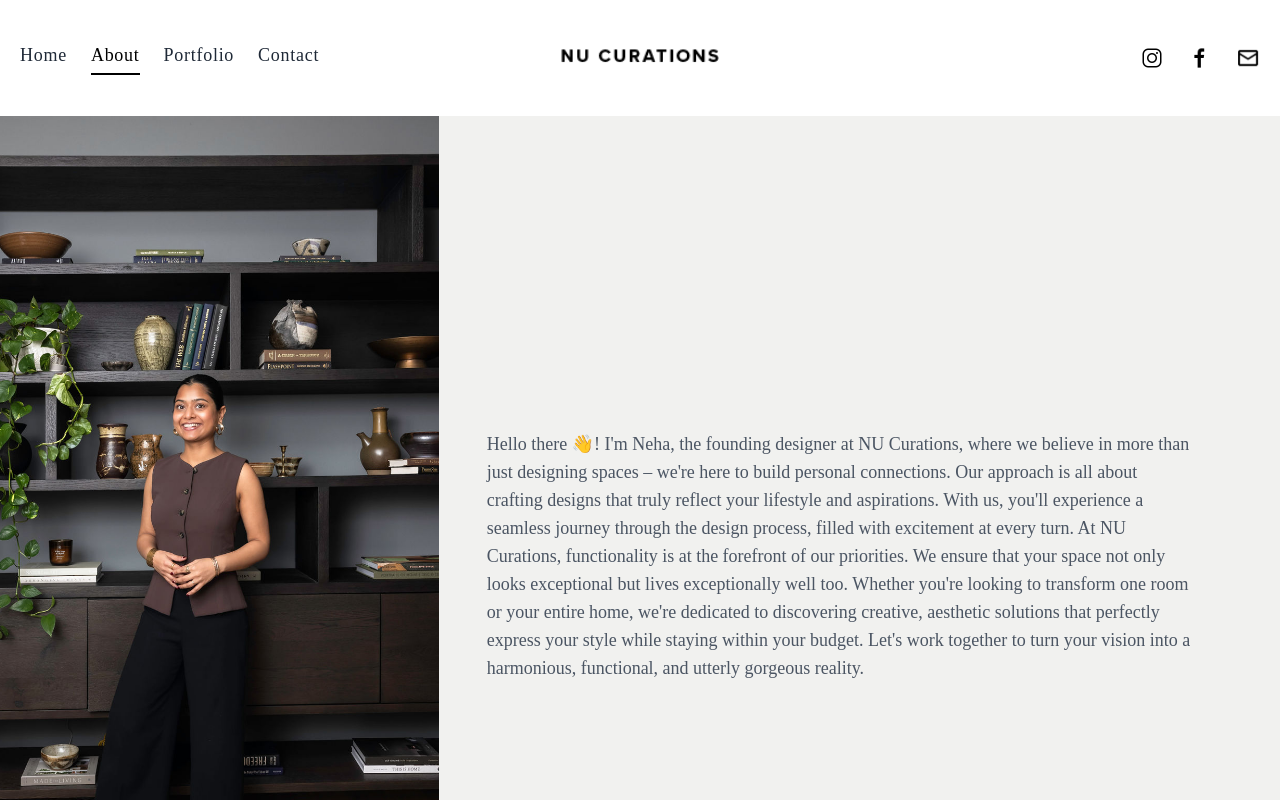
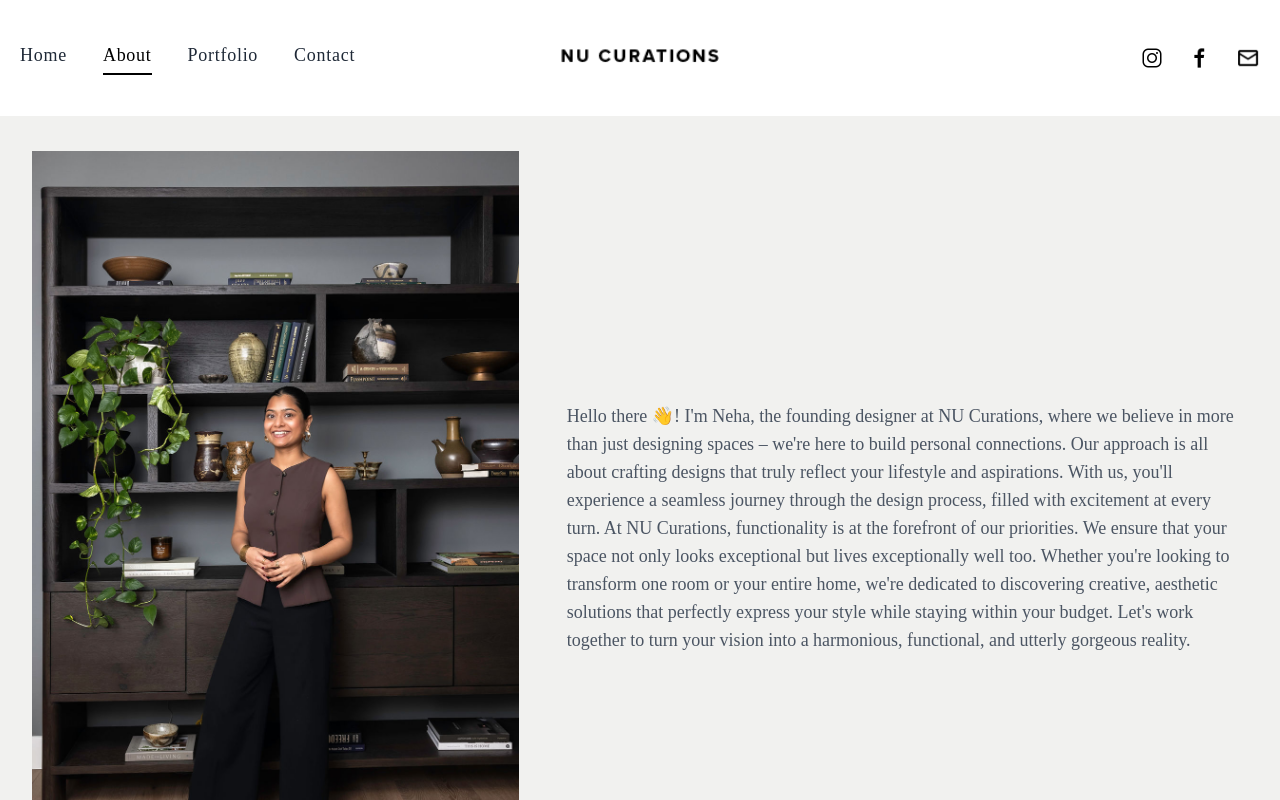
Before and after one commit to Roksana-Afrin-Anika/Portfolio, a Next.js app: page /about in a window 1280 px wide. Shown: the top 800 px of the page. Built offline with nearby package versions, Linux system fonts and the light colour scheme.

Commit message:
Updated Project in About and Navbar section

```diff
--- a/src/app/components/Navbar.js
+++ b/src/app/components/Navbar.js
@@ -48,7 +48,7 @@ export default function Navbar() {
     <nav className="bg-white font-orpheus text-black text-base lg:text-lg text-gray-800 hover:text-black transition-colors font-normal h-auto leading-[32.688px] tracking-[0.7264px] pb-[1.816px] pt-[1.816px] no-underline whitespace-nowrap">
       <div className="container mx-auto px-5 flex items-center justify-between h-20 md:h-24 lg:h-28">
         {/* Left - Navigation Links */}
-        <ul className="hidden md:flex space-x-4 lg:space-x-6 flex-1 justify-start">
+        <ul className="hidden md:flex space-x-4 gap-3 lg:space-x-6 flex-1 justify-start">
           {navData.menu.map((item, index) => (
             <li
               key={index}
--- a/src/components/AboutSection.js
+++ b/src/components/AboutSection.js
@@ -19,26 +19,26 @@ export default function AboutSection() {
   }
 
   return (
-    <section className="relative font-orpheus font-normal min-h-screen flex items-center bg-[#f1f1ef]">
-      <div className="w-full max-w-7xl mx-auto px-4 sm:px-6 lg:px-8 py-8 flex flex-col md:flex-row items-center gap-8 md:gap-12">
-        {/* About Image - Full height */}
-        <div className="w-full md:w-1/2 lg:w-5/12 flex justify-center items-center h-screen">
+    <section className="font-orpheus font-normal min-h-screen flex items-center bg-[#f1f1ef]">
+      <div className="w-full max-w-7xl mx-auto px-4 sm:px-6 lg:px-8 flex flex-col md:flex-row items-center gap-8 md:gap-12">
+        {/* Image Section - Full width on small screens, fixed width on larger screens */}
+        <div className="w-full md:w-1/2 lg:w-5/12 flex justify-center items-center">
           <img
             src={aboutData.about_image}
             alt="About Me"
-            className="w-full -mt-16 ml-[-200px]  h-full object-cover"
+            className="w-full h-full object-cover md:rounded-none"
           />
         </div>
 
-        {/* Text Section */}
-        <div className="w-full ml-[-100px] md:w-1/2 lg:w-7/12 flex flex-col justify-center font-orpheus-pro text-center md:text-left">
-          <h1 className="text-3xl sm:text-4xl lg:text-5xl font-normal text-black mb-4 sm:mb-6">
+        {/* Text Section - Full width on small screens, fixed width on larger screens */}
+        <div className="w-full md:w-1/2 lg:w-7/12 text-center md:text-left">
+          <h1 className="text-2xl sm:text-3xl lg:text-4xl font-normal text-black mb-4 sm:mb-6">
             {aboutData.title}
           </h1>
-          <h2 className="text-2xl sm:text-3xl lg:text-4xl font-normal text-gray-900 mb-4 sm:mb-6">
+          <h2 className="text-xl sm:text-2xl lg:text-3xl font-normal text-gray-900 mb-4 sm:mb-6">
             {aboutData.heading}
           </h2>
-          <p className="text-base sm:text-lg text-gray-600 mb-6 sm:mb-8 text-black not-italic font-normal">
+          <p className="text-sm sm:text-base lg:text-lg text-gray-600 text-black not-italic font-normal">
             {aboutData.description}
           </p>
         </div>
```
